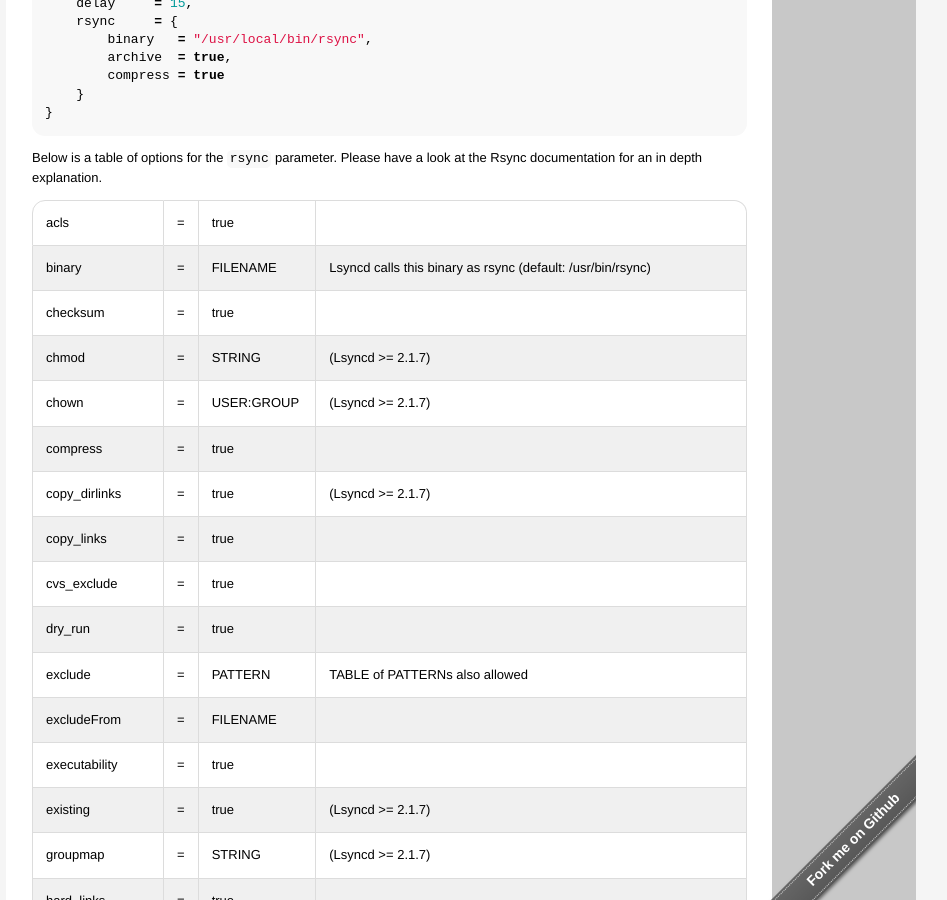
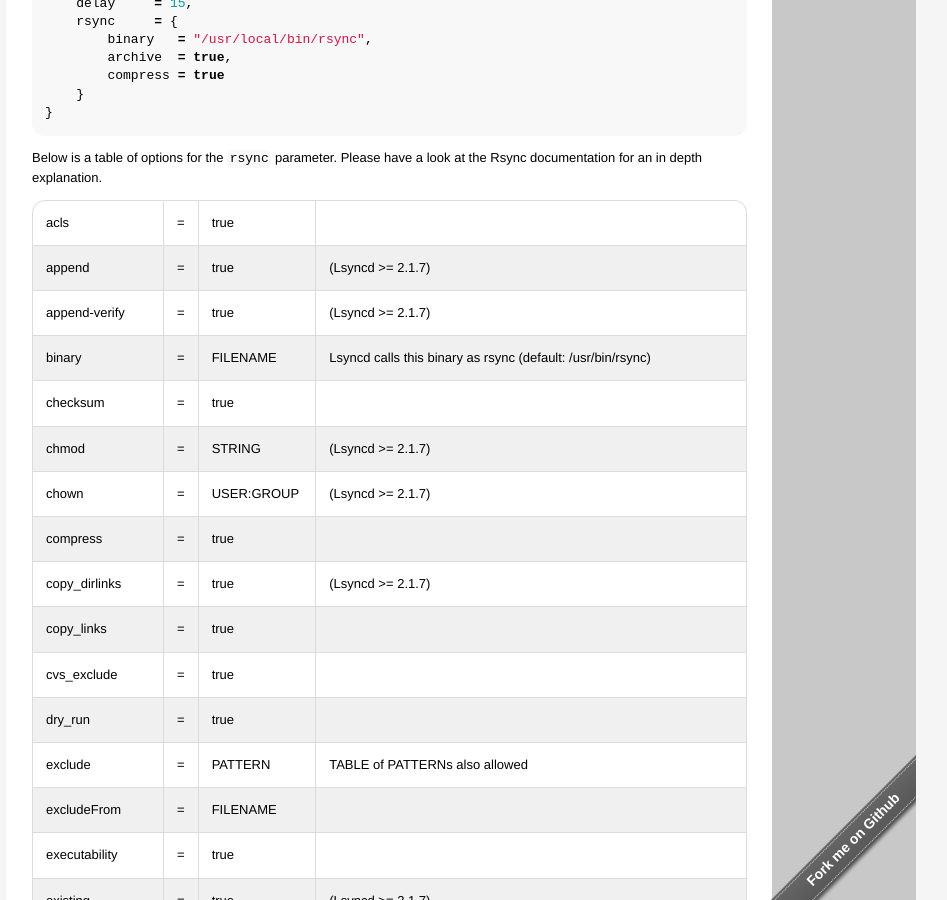
Before and after one commit to lsyncd/lsyncd, a Jekyll site: the page built from manual/config/layer4/index.md, in a window 1280 px wide and 900 px high, scrolled down 949 px. Shown: the whole window, without its empty margins (179-1126 px from the left). Built offline with Jekyll 4.4.1, drawn with Linux system fonts in a browser that asks for light colours.

Commit message:
Update index.md

```diff
--- a/manual/config/layer4/index.md
+++ b/manual/config/layer4/index.md
@@ -66,6 +66,18 @@
 </td><td> =
 </td><td> true
 </td><td>
+</td></tr>
+
+ <tr><td> append
+</td><td> =
+</td><td> true
+</td><td> (Lsyncd >= 2.1.7)
+</td></tr>
+
+ <tr><td> append-verify
+</td><td> =
+</td><td> true
+</td><td> (Lsyncd >= 2.1.7)
 </td></tr>
 
  <tr><td> binary
```
